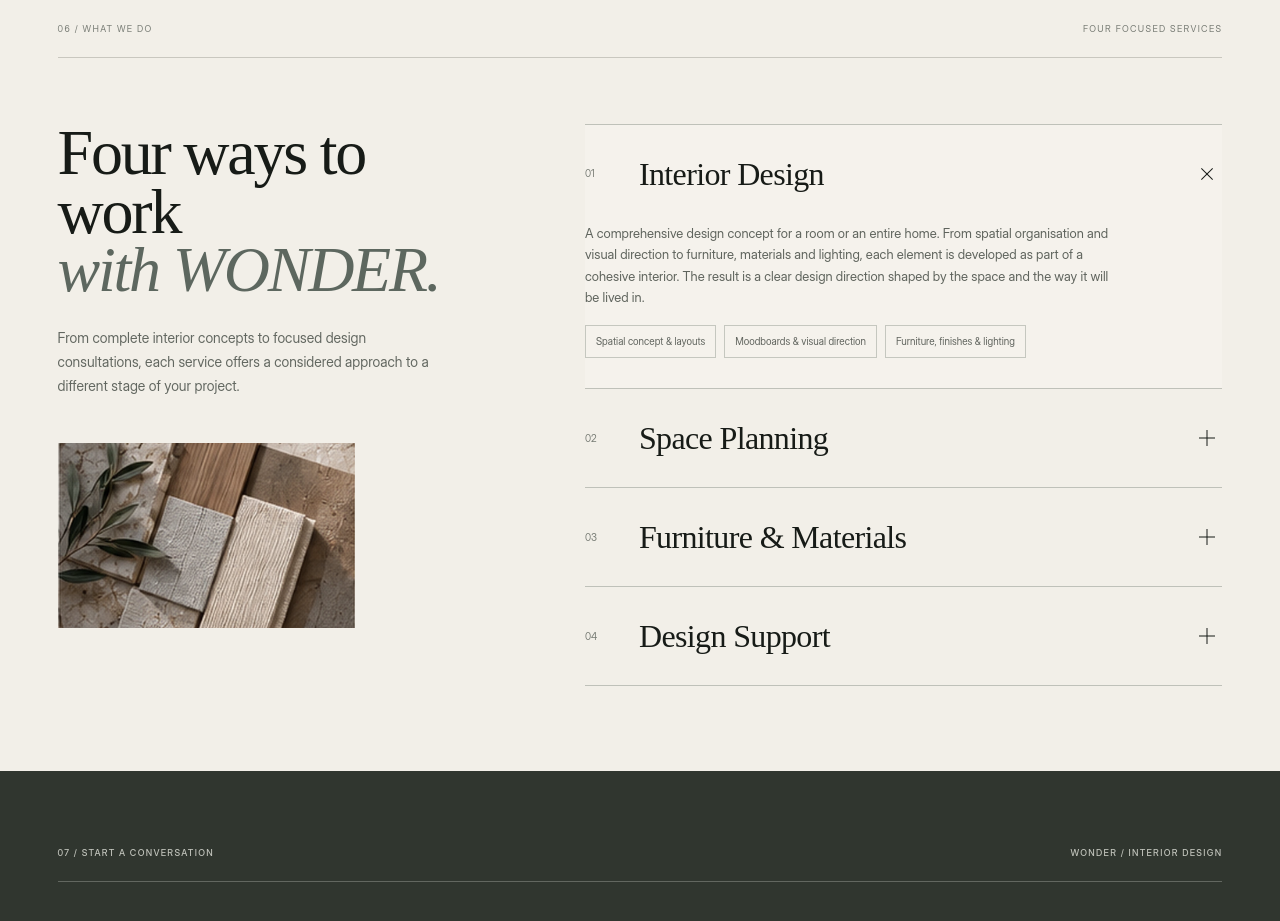
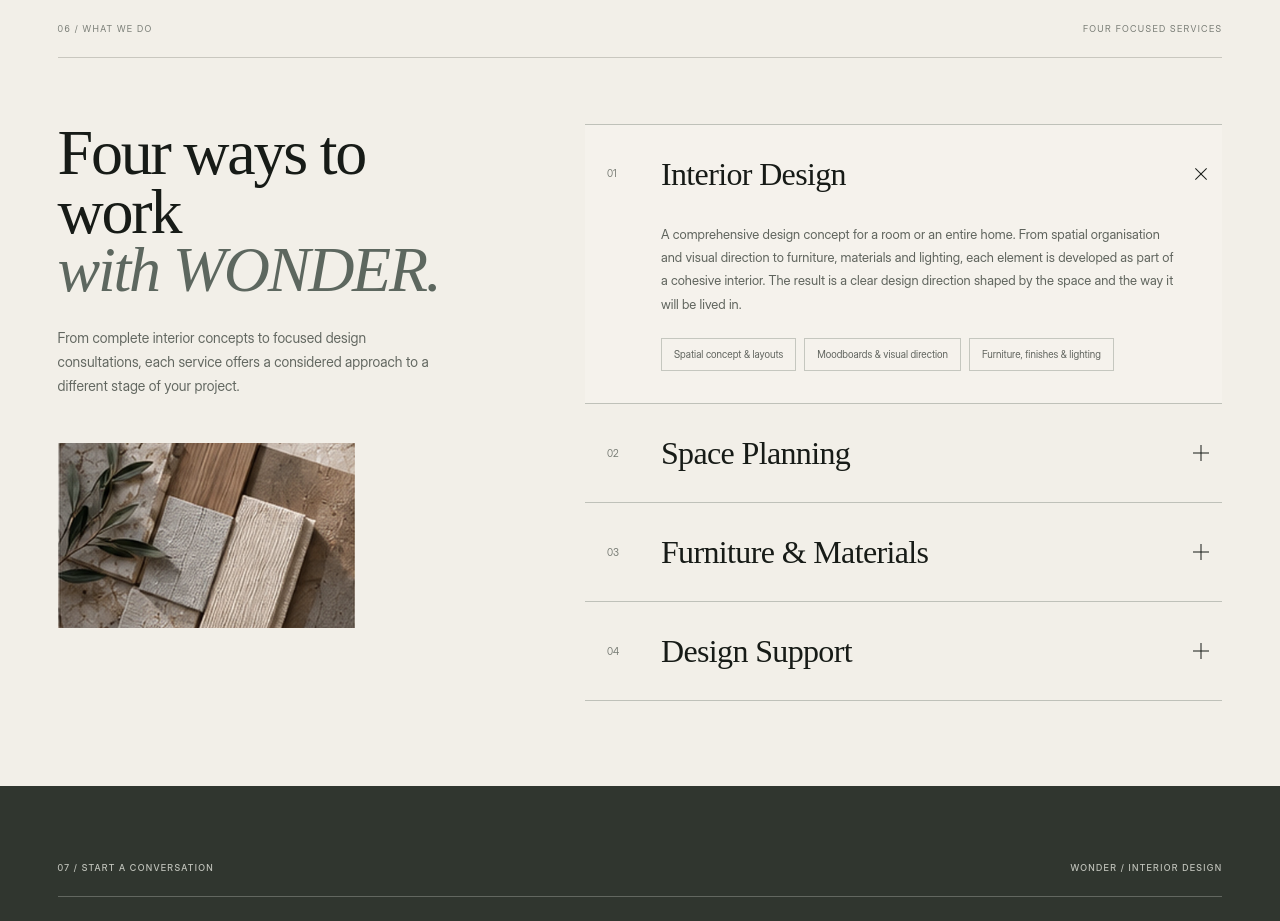
Before and after one commit to megadoze/wonder, a Next.js app: page / in a window 1280 px wide. Shown: the part 5260-6181 px from the top of the page. Built offline with nearby package versions, Linux system fonts and the light colour scheme.

Commit message:
upd accordeon ui

```diff
--- a/src/components/sections/ServiceDetails.tsx
+++ b/src/components/sections/ServiceDetails.tsx
@@ -47,7 +47,7 @@ export function ServiceDetails() {
               <summary
                 data-service-summary={index}
                 aria-expanded={expandedService === index}
-                className="grid cursor-pointer grid-cols-[42px_1fr_30px] items-center gap-3 px-0 py-[25px]"
+                className="grid cursor-pointer grid-cols-[42px_1fr_30px] items-center gap-3 pl-[22px] pr-[6px] py-[25px] max-md:px-0"
                 onClick={(event) => {
                   event.preventDefault();
                   toggleService(index);
@@ -69,20 +69,24 @@ export function ServiceDetails() {
                   </span>
                 </span>
               </summary>
-              <div className="max-w-[680px] pb-[30px]">
-                <p className="max-w-[530px] text-[13px] leading-[1.65] text-[#5f645d]">
+
+              <div className="grid grid-cols-[42px_minmax(0,1fr)_30px] gap-3 pl-[22px] pr-[6px] pb-[32px] max-md:px-0">
+                <div className="col-start-2 min-w-0">
+                  <p className="max-w-[530px] text-[13px] leading-[1.8] text-[#5f645d]">
                     {service.description}
                   </p>
-                <ul className="mt-[17px] flex list-none flex-wrap gap-2">
+
+                  <ul className="mt-[22px] flex list-none flex-wrap gap-2">
                     {service.features.map((feature) => (
                       <li
                         key={feature}
-                      className="border border-[#c5c7bf] px-2.5 py-2 text-[10px] text-[#60645e]"
+                        className="border border-[#c5c7bf] px-3 py-2 text-[10px] leading-[1.5] text-[#60645e]"
                       >
                         {feature}
                       </li>
                     ))}
                   </ul>
+                </div>
               </div>
             </details>
           ))}
```
Lines whose indentation alone changed are shown as unchanged.
